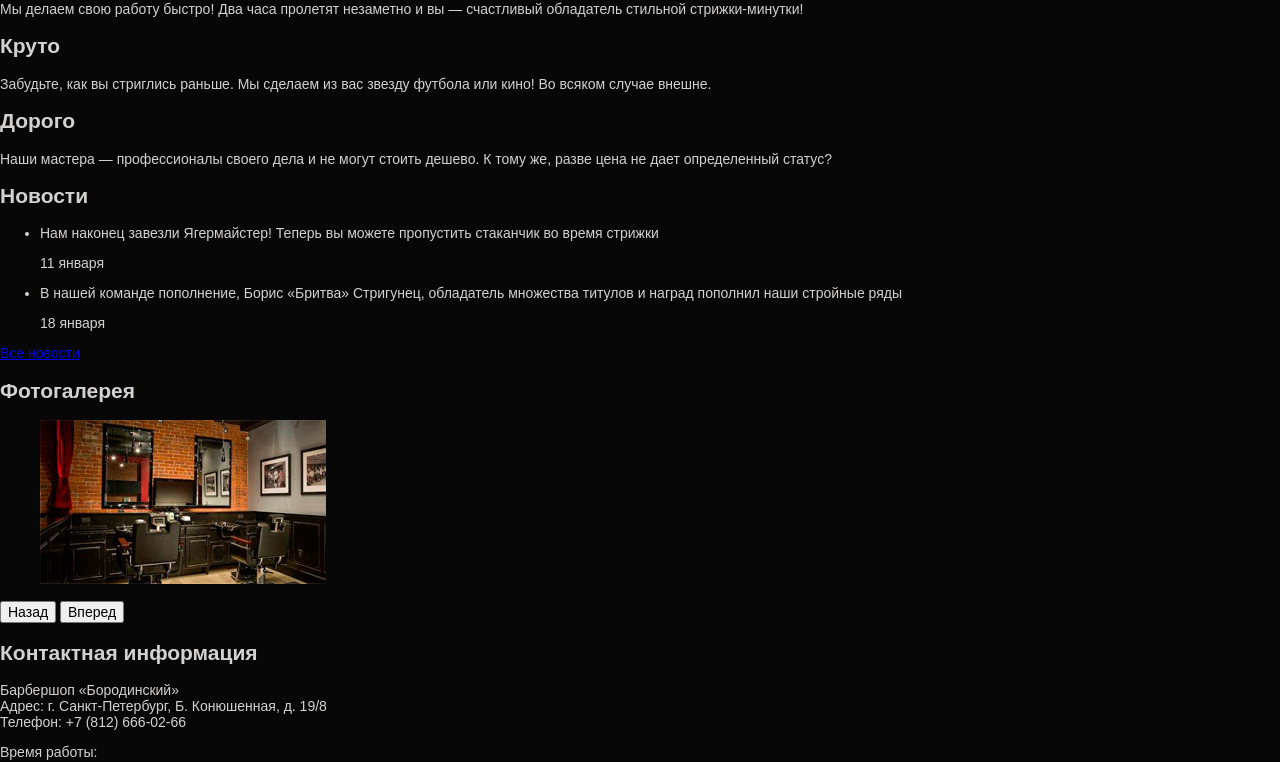
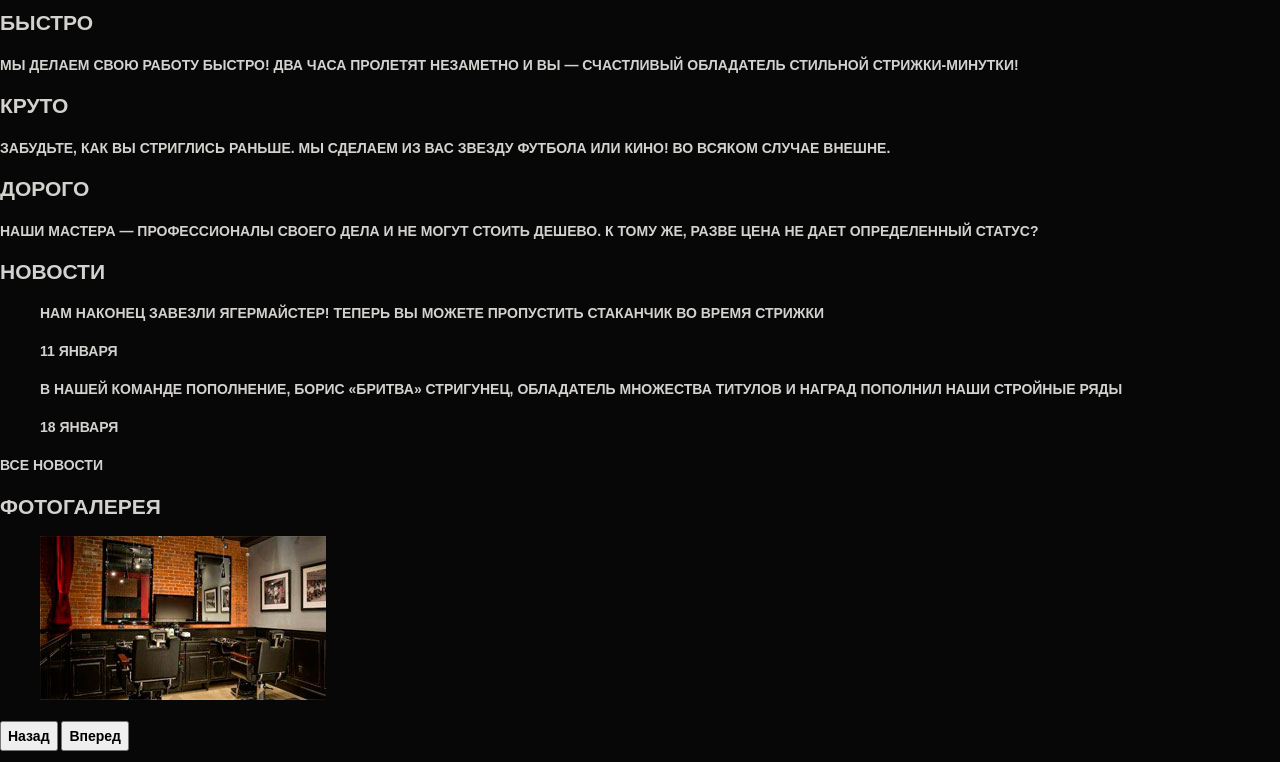
Before and after one commit to Tigran20/174874-barbershop, a plain HTML site: page index.html in a window 1280 px wide. Shown: the part 389-1151 px from the top of the page. Drawn offline with Linux system fonts and the light colour scheme.

Commit message:
добавил обновл css файл

```diff
--- a/css/style.css
+++ b/css/style.css
@@ -1,8 +1,20 @@
-body{
+body, h4{
     font-size: 14px;
-    line-height: ;
+    line-height: 24px;
     color: #d4d2cf;
-    font-weight: ;
-    font-family: ;
+    font-family: 'PT Sans Narrow', sans-serif;
+    font-weight: bold;
     background-color: #070707;
+    text-transform: uppercase;
 }
+
+
+li{
+    list-style: none;
+}
+
+a{
+    color: #d4d2cf;
+    text-decoration: none;
+
+}
```
